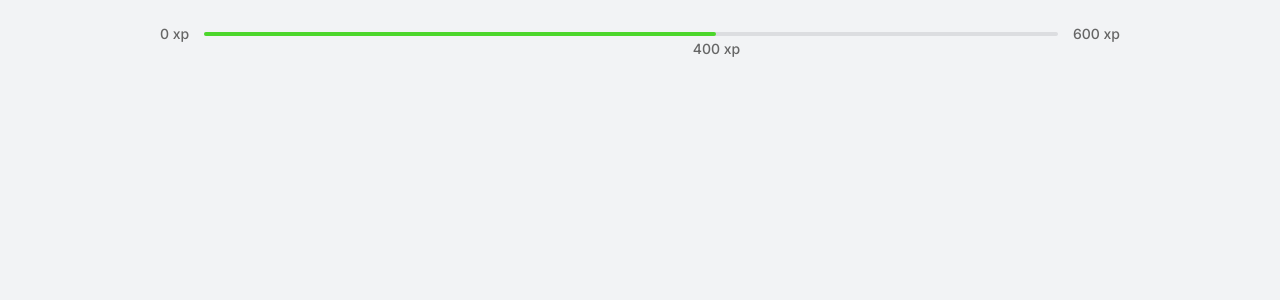
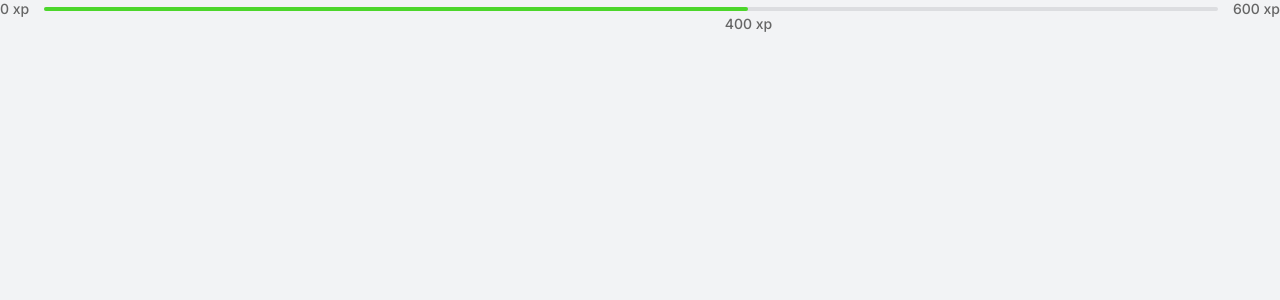
Before and after one commit to helitonoliveiraa/moveit, a Next.js app: page / in a window 1280 px wide. Shown: the top 300 px of the page. Built offline with nearby package versions, Linux system fonts and the light colour scheme.

Commit message:
:recycle: chore: refactory global style

```diff
--- a/src/styles/global.css
+++ b/src/styles/global.css
@@ -51,13 +51,3 @@ a {
   color: inherit;
   text-decoration: none;
 }
-
-.container {
-  height: 100vh;
-  max-width: 1000px;
-  margin: 0 auto;
-  padding: 2.5rem 2rem;
-
-  display: flex;
-  flex-direction: column;
-}
```
